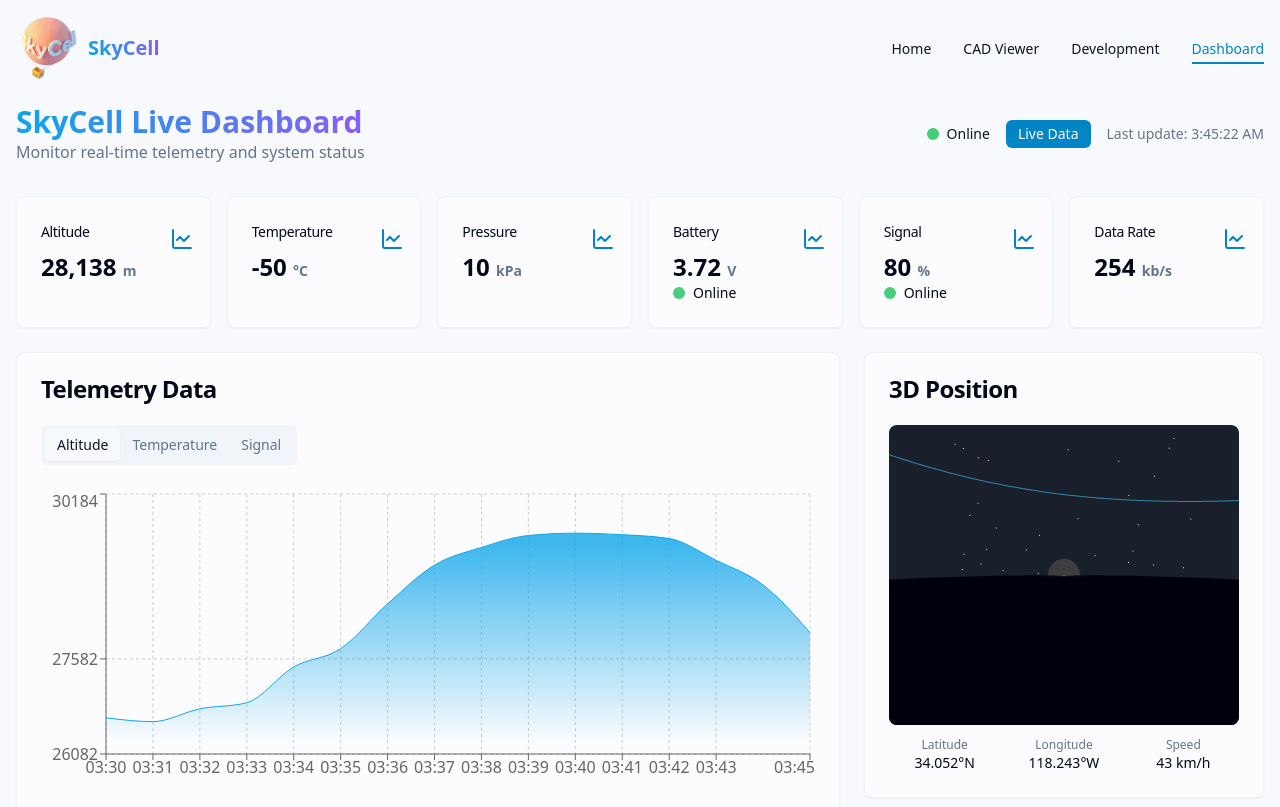
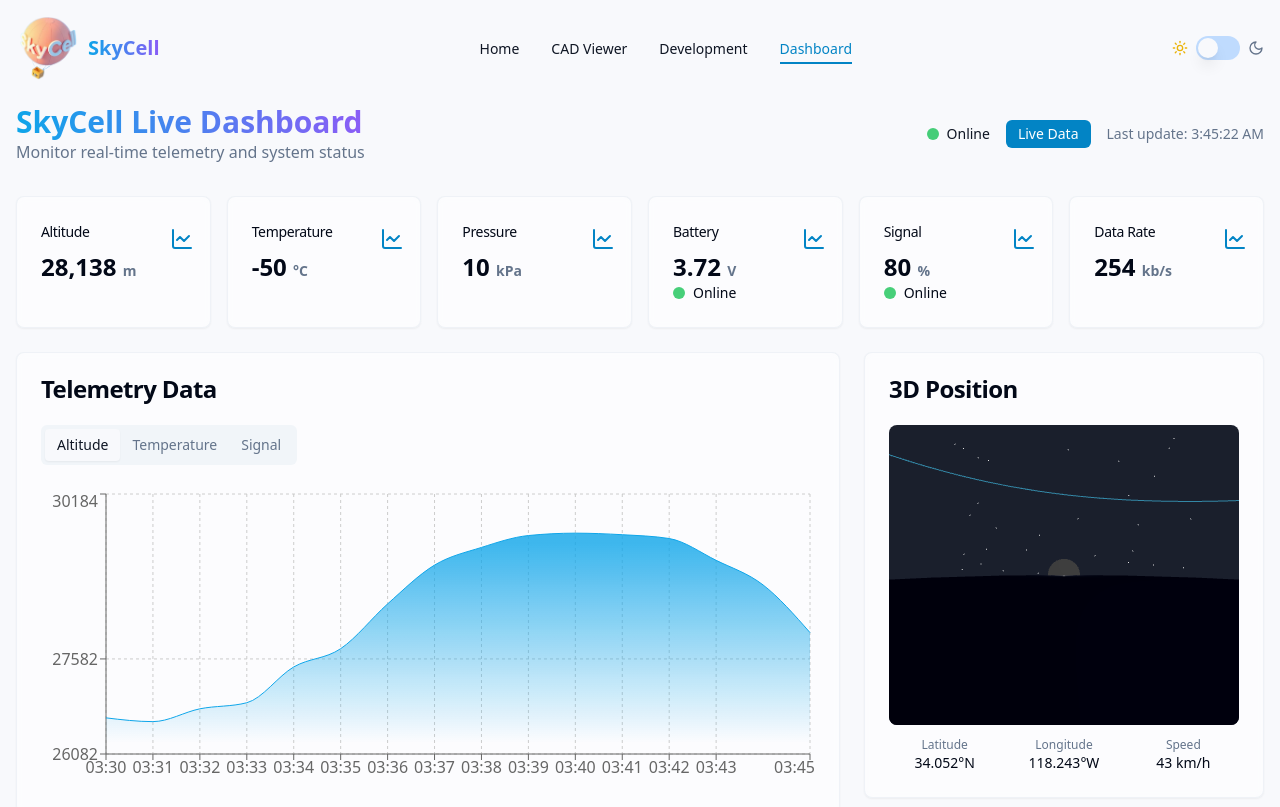
Before and after one commit to sharonbasovich/skycell, a React (Vite) app: page /dashboard in a window 1280 px wide. Shown: the top 807 px of the page. Built offline with nearby package versions, Linux system fonts and the light colour scheme.

Commit message:
Add dark mode toggle to navbar
Implemented dark mode toggle using `next-themes` and added a switch component to the navbar. Updated color variables in `tailwind.config.ts` and `index.css` to support dark mode.

```diff
--- a/src/components/Header.tsx
+++ b/src/components/Header.tsx
@@ -2,9 +2,12 @@
 import { useState, useEffect } from 'react';
 import { Link, useLocation } from 'react-router-dom';
 import { motion } from 'framer-motion';
+import { Switch } from '@/components/ui/switch';
+import { Moon, Sun } from 'lucide-react';
 
 const Header = () => {
   const [isScrolled, setIsScrolled] = useState(false);
+  const [isDarkMode, setIsDarkMode] = useState(false);
   const location = useLocation();
 
   useEffect(() => {
@@ -15,6 +18,33 @@ const Header = () => {
     window.addEventListener('scroll', handleScroll);
     return () => window.removeEventListener('scroll', handleScroll);
   }, []);
+
+  useEffect(() => {
+    // Check for saved theme preference or default to light mode
+    const savedTheme = localStorage.getItem('theme');
+    const prefersDark = window.matchMedia('(prefers-color-scheme: dark)').matches;
+
+    if (savedTheme === 'dark' || (!savedTheme && prefersDark)) {
+      setIsDarkMode(true);
+      document.documentElement.classList.add('dark');
+    } else {
+      setIsDarkMode(false);
+      document.documentElement.classList.remove('dark');
+    }
+  }, []);
+
+  const toggleDarkMode = () => {
+    const newDarkMode = !isDarkMode;
+    setIsDarkMode(newDarkMode);
+
+    if (newDarkMode) {
+      document.documentElement.classList.add('dark');
+      localStorage.setItem('theme', 'dark');
+    } else {
+      document.documentElement.classList.remove('dark');
+      localStorage.setItem('theme', 'light');
+    }
+  };
 
   const navItems = [
     { name: 'Home', path: '/' },
@@ -75,6 +105,23 @@ const Header = () => {
           ))}
         </nav>
 
+        <div className="flex items-center gap-4">
+          {/* Dark Mode Toggle */}
+          <motion.div
+            className="flex items-center gap-2"
+            initial={{ opacity: 0, scale: 0.8 }}
+            animate={{ opacity: 1, scale: 1 }}
+            transition={{ delay: 0.2 }}
+          >
+            <Sun className={`h-4 w-4 transition-colors ${isDarkMode ? 'text-muted-foreground' : 'text-yellow-500'}`} />
+            <Switch
+              checked={isDarkMode}
+              onCheckedChange={toggleDarkMode}
+              className="data-[state=checked]:bg-slate-700 data-[state=unchecked]:bg-blue-200"
+            />
+            <Moon className={`h-4 w-4 transition-colors ${isDarkMode ? 'text-blue-400' : 'text-muted-foreground'}`} />
+          </motion.div>
+
           <motion.div
             className="md:hidden flex items-center"
             whileTap={{ scale: 0.9 }}
@@ -86,6 +133,7 @@ const Header = () => {
             </button>
           </motion.div>
         </div>
+      </div>
     </motion.header>
   );
 };
```
Lines whose indentation alone changed are shown as unchanged.
